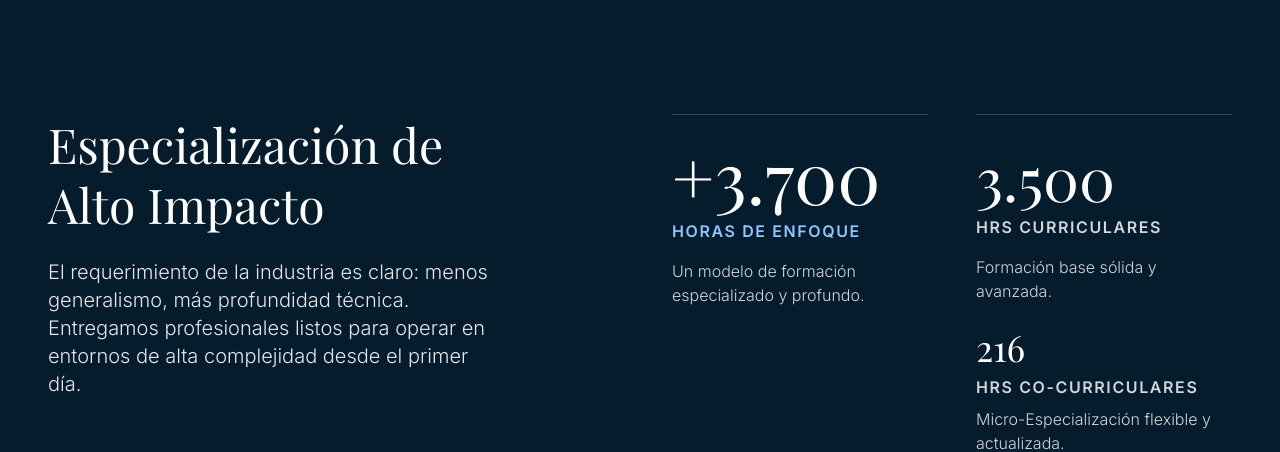
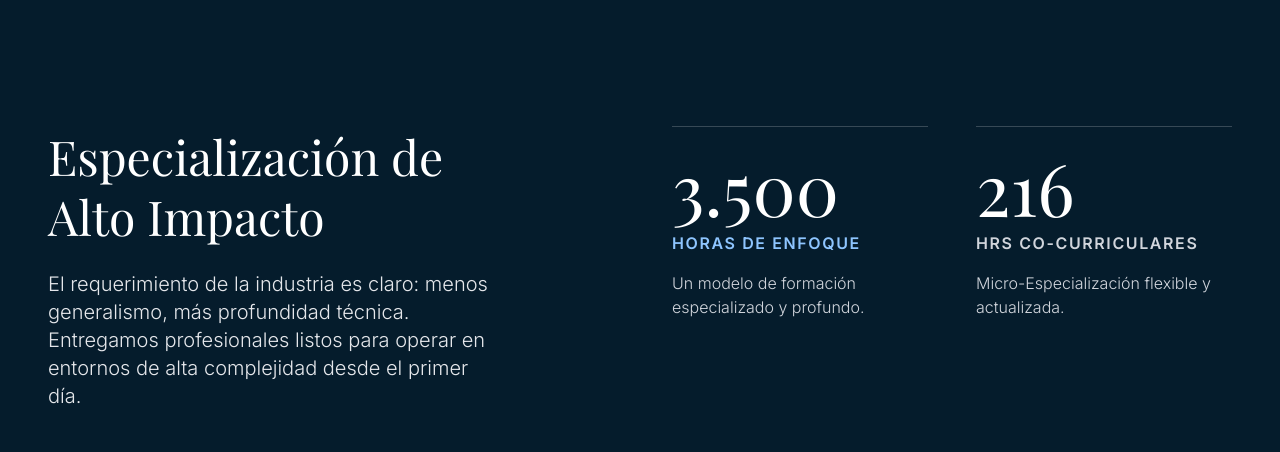
Before and after one commit to CAGC031268/empleabilidadEscuela, a React (Vite) app: page / in a window 1280 px wide. Shown: the part 2720-3172 px from the top of the page. Built offline with nearby package versions, Linux system fonts and the light colour scheme; a web font is replaced by a local one.

Commit message:
fix: Correct statistics displayed on the homepage
Updates the displayed student statistics to reflect accurate figures.
Also removes unused CI/CD workflow configuration for Azure Static Web Apps.

```diff
--- a/src/App.tsx
+++ b/src/App.tsx
@@ -276,7 +276,7 @@ export default function App() {
             <div className="lg:col-span-6 lg:col-start-7 grid grid-cols-1 sm:grid-cols-2 gap-12">
               <FadeIn delay={0.2}>
                 <div className="border-t border-white/20 pt-6">
-                  <div className="font-serif text-6xl md:text-7xl text-white mb-2">+3.700</div>
+                  <div className="font-serif text-6xl md:text-7xl text-white mb-2">3.500</div>
                   <div className="font-sans text-base uppercase tracking-widest text-blue-300 font-semibold mb-4">Horas de Enfoque</div>
                   <p className="font-sans text-gray-300 font-light text-base">Un modelo de formación especializado y profundo.</p>
                 </div>
@@ -284,12 +284,8 @@ export default function App() {
 
               <FadeIn delay={0.4}>
                 <div className="border-t border-white/20 pt-6">
-                  <div className="font-serif text-5xl md:text-6xl text-white mb-2 mt-2">3.500</div>
-                  <div className="font-sans text-base uppercase tracking-widest text-gray-300 font-semibold mb-4">Hrs Curriculares</div>
-                  <p className="font-sans text-gray-300 font-light text-base mb-6">Formación base sólida y avanzada.</p>
-
-                  <div className="font-serif text-4xl text-white mb-2">216</div>
-                  <div className="font-sans text-base uppercase tracking-widest text-gray-300 font-semibold mb-2">Hrs Co-curriculares</div>
+                  <div className="font-serif text-6xl md:text-7xl text-white mb-2">216</div>
+                  <div className="font-sans text-base uppercase tracking-widest text-gray-300 font-semibold mb-4">Hrs Co-curriculares</div>
                   <p className="font-sans text-gray-300 font-light text-base">Micro-Especialización flexible y actualizada.</p>
                 </div>
               </FadeIn>
```
